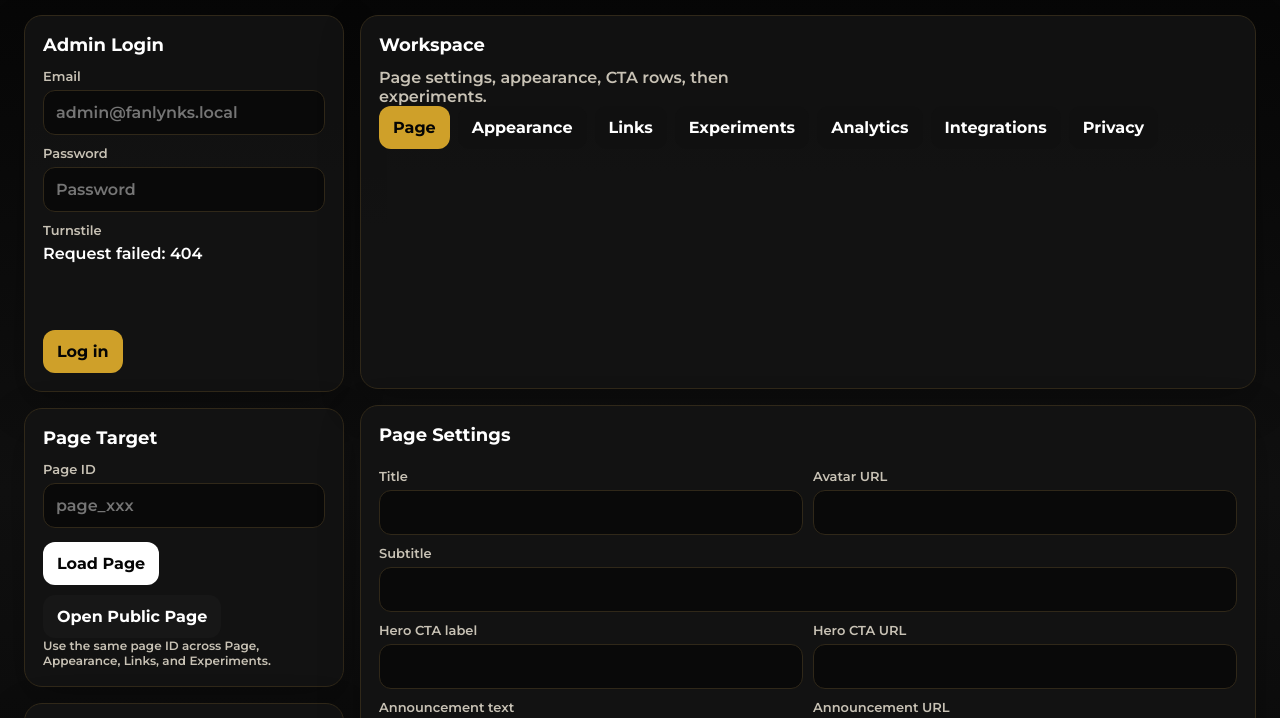
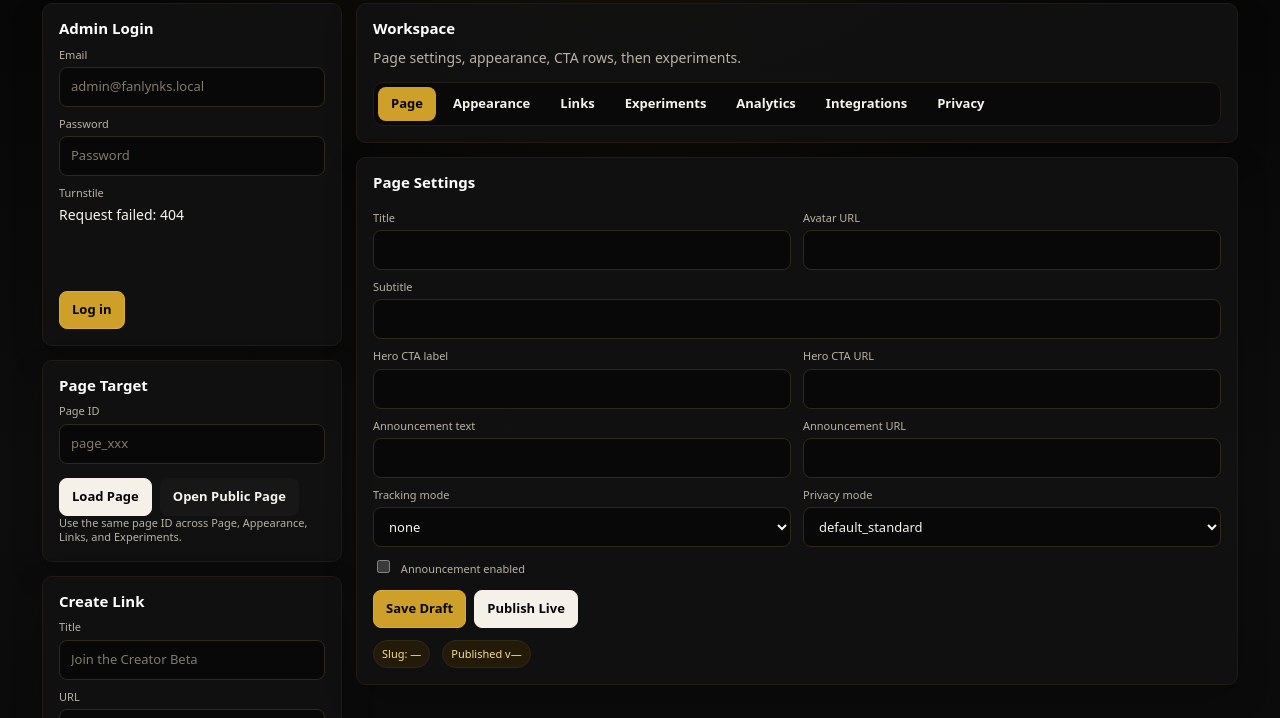
Before and after one commit to dominator509/FanLynks, a website: page public/admin-shell.html in a window 1280 px wide. Shown: the part 92-810 px from the top of the page. Drawn offline with Linux system fonts and the light colour scheme; no server answers.

Commit message:
style(admin): refine dashboard typography and controls

```diff
--- a/public/admin-shell.html
+++ b/public/admin-shell.html
@@ -21,23 +21,160 @@
       font-display: swap;
       src: url("/assets/fonts/montserrat-bold.ttf") format("truetype");
     }
-    :root { color-scheme: dark; --bg:#050505; --panel:#121212; --panel2:#171717; --text:#ffffff; --muted:#c8c2b5; --line:#302819; --accent:#cfa029; --accent2:#ffffff; --danger:#c83f49; }
-    *{box-sizing:border-box} body{margin:0;font-family:Montserrat,ui-sans-serif,system-ui,sans-serif;font-weight:600;letter-spacing:0;background:linear-gradient(180deg,#050505,#101010 44%,#050505);color:var(--text)}
-    .wrap{max-width:1280px;margin:0 auto;padding:24px}.grid{display:grid;gap:16px;min-width:0}.grid-2{grid-template-columns:320px minmax(0,1fr)}.panel{min-width:0;max-width:100%;background:rgba(18,18,18,.95);border:1px solid var(--line);border-radius:18px;padding:18px;box-shadow:0 14px 40px rgba(0,0,0,.25)}
-    h1,h2,h3{margin:0 0 12px} h1{font-size:28px} h2{font-size:18px} h3{font-size:15px}.muted{color:var(--muted)}
-    label{display:block;font-size:13px;color:var(--muted);margin:10px 0 6px} input,textarea,select{width:100%;background:#090909;color:var(--text);border:1px solid var(--line);border-radius:12px;padding:12px;font:inherit}
-    input[type="color"]{height:46px;padding:6px} textarea{min-height:120px;resize:vertical}.row{display:flex;gap:10px;flex-wrap:wrap}.row > *{flex:1}.actions{display:flex;gap:10px;flex-wrap:wrap;margin-top:14px}
-    button{appearance:none;border:0;border-radius:12px;padding:12px 14px;font:inherit;font-weight:700;cursor:pointer;background:var(--panel2);color:var(--text)} button.primary{background:var(--accent);color:#050505} button.alt{background:#ffffff;color:#050505} button.danger{background:var(--danger);color:#ffffff}
-    .list{display:grid;gap:12px}.card{border:1px solid var(--line);border-radius:16px;padding:14px;background:#101010}.pill{display:inline-flex;padding:4px 8px;border-radius:999px;font-size:12px;background:#201a0e;color:#f5df9b;margin-right:8px}.small{font-size:12px}.topbar{display:flex;justify-content:space-between;align-items:center;margin-bottom:18px;gap:12px}.hidden{display:none!important}
-    pre{white-space:pre-wrap;word-break:break-word;background:#090909;border:1px solid var(--line);border-radius:12px;padding:10px}.status{min-height:22px}.variant{border:1px solid #302819;border-radius:14px;padding:12px;margin-top:10px}
-    .tabs{display:flex;gap:8px;flex-wrap:wrap}.tab-btn{background:#101010}.tab-btn.active{background:var(--accent);color:#050505} .tab-panel.hidden{display:none}
-    .link-card{border:1px solid #302819;border-radius:14px;padding:12px;background:#0d0d0d}.preview{margin-top:12px;border-radius:16px;border:1px solid var(--line);padding:16px;background:linear-gradient(180deg,#121212,#0b0b0b)}
-    .preview-shell{border-radius:20px;padding:16px;background:var(--pv-bg,#050505);color:var(--pv-text,#ffffff)} .preview-row{display:flex;align-items:center;gap:12px;padding:14px;border-radius:16px;background:var(--pv-surface,#121212);margin-top:10px;border:1px solid var(--pv-border,#302819)}
-    .preview-icon{width:42px;height:42px;border-radius:12px;background:var(--pv-icon,#ffffff);display:grid;place-items:center;color:#050505}.preview-btn.primary{background:var(--pv-primary-bg,#cfa029);color:var(--pv-primary-text,#050505)} .preview-btn.secondary{background:var(--pv-secondary-bg,#171717);color:var(--pv-secondary-text,#ffffff)} .preview-btn.neutral{background:var(--pv-neutral-bg,#101010);color:var(--pv-neutral-text,#f5f0e8)}
-    .metrics{display:grid;grid-template-columns:repeat(auto-fit,minmax(150px,1fr));gap:12px;margin-top:14px}.metric{border:1px solid var(--line);border-radius:16px;padding:14px;background:#101010}.metric .label{font-size:12px;color:var(--muted);margin-bottom:8px}.metric .value{font-size:24px;font-weight:800}.metric .sub{font-size:12px;color:var(--muted);margin-top:6px}
-    .table-wrap{overflow:auto;border:1px solid var(--line);border-radius:14px}.table{width:100%;border-collapse:collapse}.table th,.table td{padding:10px 12px;border-bottom:1px solid var(--line);text-align:left;font-size:14px}.table th{font-size:12px;color:var(--muted);background:#101010;position:sticky;top:0}.table tr:last-child td{border-bottom:0}
-    .publish-meta{display:flex;gap:8px;flex-wrap:wrap;margin-top:12px}.meta-chip{display:inline-flex;align-items:center;gap:6px;padding:6px 10px;border-radius:999px;font-size:12px;background:#17130a;border:1px solid var(--line);color:var(--muted)}
-    @media (max-width: 980px){.grid-2{grid-template-columns:minmax(0,1fr)}.wrap{padding:24px 16px}.topbar{align-items:flex-start;flex-direction:column}.row > *{min-width:0}.actions button{flex:1 1 auto}}
+    :root {
+      color-scheme: dark;
+      --bg:#050505; --panel:#111111; --panel2:#171717; --field:#080808;
+      --text:#f7f4ee; --muted:#b9b2a5; --line:#302819; --line2:#211b12;
+      --accent:#cfa029; --accent-soft:#231a08; --danger:#c83f49;
+      --radius:10px; --radius-sm:8px; --control-h:40px;
+    }
+    *{box-sizing:border-box}
+    body{
+      margin:0;
+      font-family:ui-sans-serif,system-ui,-apple-system,BlinkMacSystemFont,"Segoe UI",sans-serif;
+      font-size:14px;
+      font-weight:500;
+      line-height:1.45;
+      letter-spacing:0;
+      background:radial-gradient(circle at 50% -20%,rgba(207,160,41,.12),transparent 36%),linear-gradient(180deg,#050505,#0d0d0d 44%,#050505);
+      color:var(--text);
+    }
+    .wrap{max-width:1240px;margin:0 auto;padding:22px}
+    .grid{display:grid;gap:14px;min-width:0;align-content:start}
+    .grid-2{grid-template-columns:300px minmax(0,1fr);align-items:start}
+    aside.grid,main.grid{align-content:start}
+    .panel{
+      min-width:0;max-width:100%;
+      background:rgba(17,17,17,.96);
+      border:1px solid var(--line2);
+      border-radius:var(--radius);
+      padding:16px;
+      box-shadow:0 12px 32px rgba(0,0,0,.22);
+    }
+    h1,h2,h3{margin:0 0 10px;color:#fff;line-height:1.15;font-weight:650;letter-spacing:0}
+    h1{font-size:23px}
+    h2{font-size:15px}
+    h3{font-size:13px}
+    .muted{color:var(--muted)}
+    label{
+      display:block;
+      font-size:11px;
+      line-height:1.2;
+      color:var(--muted);
+      margin:10px 0 6px;
+    }
+    input,textarea,select{
+      width:100%;
+      min-height:var(--control-h);
+      background:var(--field);
+      color:var(--text);
+      border:1px solid var(--line);
+      border-radius:var(--radius-sm);
+      padding:9px 11px;
+      font:inherit;
+      font-size:13px;
+      line-height:1.3;
+      outline:none;
+      transition:border-color .16s ease,box-shadow .16s ease,background .16s ease;
+    }
+    input::placeholder,textarea::placeholder{color:#82796d}
+    input:focus,textarea:focus,select:focus{
+      border-color:var(--accent);
+      box-shadow:0 0 0 3px rgba(207,160,41,.14);
+      background:#0b0b0b;
+    }
+    input[type="color"]{height:var(--control-h);padding:5px}
+    input[type="checkbox"]{min-height:0;accent-color:var(--accent)}
+    textarea{min-height:108px;resize:vertical}
+    .row{display:flex;gap:12px;flex-wrap:wrap;min-width:0}
+    .row > *{flex:1 1 190px;min-width:0}
+    .actions{display:flex;gap:8px;flex-wrap:wrap;margin-top:14px;align-items:center}
+    button{
+      appearance:none;
+      min-height:38px;
+      border:1px solid transparent;
+      border-radius:var(--radius-sm);
+      padding:9px 12px;
+      font:inherit;
+      font-size:13px;
+      font-weight:650;
+      line-height:1.2;
+      cursor:pointer;
+      background:var(--panel2);
+      color:var(--text);
+      transition:transform .14s ease,border-color .16s ease,background .16s ease,box-shadow .16s ease;
+    }
+    button:hover{border-color:#4d3c18;background:#1b1b1b}
+    button:focus-visible{outline:0;box-shadow:0 0 0 3px rgba(207,160,41,.18)}
+    button:active{transform:translateY(1px)}
+    button.primary{background:var(--accent);color:#050505;border-color:#d9ad3b}
+    button.primary:hover{background:#d8aa35}
+    button.alt{background:#f5f0e8;color:#050505;border-color:#f5f0e8}
+    button.danger{background:var(--danger);color:#fff;border-color:#d75b63}
+    .list{display:grid;gap:10px}
+    .card,.link-card{
+      border:1px solid var(--line2);
+      border-radius:var(--radius-sm);
+      padding:13px;
+      background:#0d0d0d;
+    }
+    .pill,.meta-chip{
+      display:inline-flex;align-items:center;gap:6px;
+      padding:5px 8px;
+      border-radius:999px;
+      font-size:11px;
+      background:var(--accent-soft);
+      border:1px solid var(--line);
+      color:#f5df9b;
+      margin-right:6px;
+    }
+    .small{font-size:11px;line-height:1.35}
+    .topbar{display:flex;justify-content:space-between;align-items:center;margin-bottom:18px;gap:14px}
+    .topbar .muted{font-size:13px}
+    .hidden{display:none!important}
+    pre{white-space:pre-wrap;word-break:break-word;background:#090909;border:1px solid var(--line);border-radius:var(--radius-sm);padding:10px;font-size:12px}
+    .status{min-height:20px;font-size:12px;text-align:right}
+    .variant{border:1px solid var(--line2);border-radius:var(--radius-sm);padding:12px;margin-top:10px;background:#0d0d0d}
+    .tabs{
+      display:flex;
+      gap:4px;
+      flex-wrap:wrap;
+      margin-top:14px;
+      padding:4px;
+      background:#090909;
+      border:1px solid var(--line2);
+      border-radius:var(--radius);
+    }
+    .tab-btn{background:transparent;border-color:transparent;min-height:34px;padding:8px 12px}
+    .tab-btn:hover{background:#141414;border-color:transparent}
+    .tab-btn.active{background:var(--accent);color:#050505}
+    .tab-panel.hidden{display:none}
+    .preview{margin-top:12px;border-radius:var(--radius);border:1px solid var(--line2);padding:14px;background:#0d0d0d}
+    .preview-shell{border-radius:var(--radius);padding:14px;background:var(--pv-bg,#050505);color:var(--pv-text,#ffffff)}
+    .preview-row{display:flex;align-items:center;gap:10px;padding:12px;border-radius:var(--radius-sm);background:var(--pv-surface,#121212);margin-top:9px;border:1px solid var(--pv-border,#302819)}
+    .preview-icon{width:38px;height:38px;border-radius:var(--radius-sm);background:var(--pv-icon,#ffffff);display:grid;place-items:center;color:#050505}
+    .preview-btn.primary{background:var(--pv-primary-bg,#cfa029);color:var(--pv-primary-text,#050505)}
+    .preview-btn.secondary{background:var(--pv-secondary-bg,#171717);color:var(--pv-secondary-text,#ffffff)}
+    .preview-btn.neutral{background:var(--pv-neutral-bg,#101010);color:var(--pv-neutral-text,#f5f0e8)}
+    .metrics{display:grid;grid-template-columns:repeat(auto-fit,minmax(150px,1fr));gap:10px;margin-top:14px}
+    .metric{border:1px solid var(--line2);border-radius:var(--radius-sm);padding:13px;background:#0d0d0d}
+    .metric .label{font-size:11px;color:var(--muted);margin-bottom:6px}
+    .metric .value{font-size:21px;font-weight:650;line-height:1.1}
+    .metric .sub{font-size:11px;color:var(--muted);margin-top:6px}
+    .table-wrap{overflow:auto;border:1px solid var(--line2);border-radius:var(--radius-sm)}
+    .table{width:100%;border-collapse:collapse}
+    .table th,.table td{padding:9px 10px;border-bottom:1px solid var(--line2);text-align:left;font-size:12px}
+    .table th{font-size:11px;color:var(--muted);background:#101010;position:sticky;top:0}
+    .table tr:last-child td{border-bottom:0}
+    .publish-meta{display:flex;gap:6px;flex-wrap:wrap;margin-top:12px}
+    @media (max-width: 980px){
+      .grid-2{grid-template-columns:minmax(0,1fr)}
+      .wrap{padding:18px 14px}
+      .topbar{align-items:flex-start;flex-direction:column}
+      .row > *{flex-basis:100%}
+      .actions button{flex:1 1 auto}
+      .status{text-align:left}
+    }
   </style>
 </head>
 <body>
```
